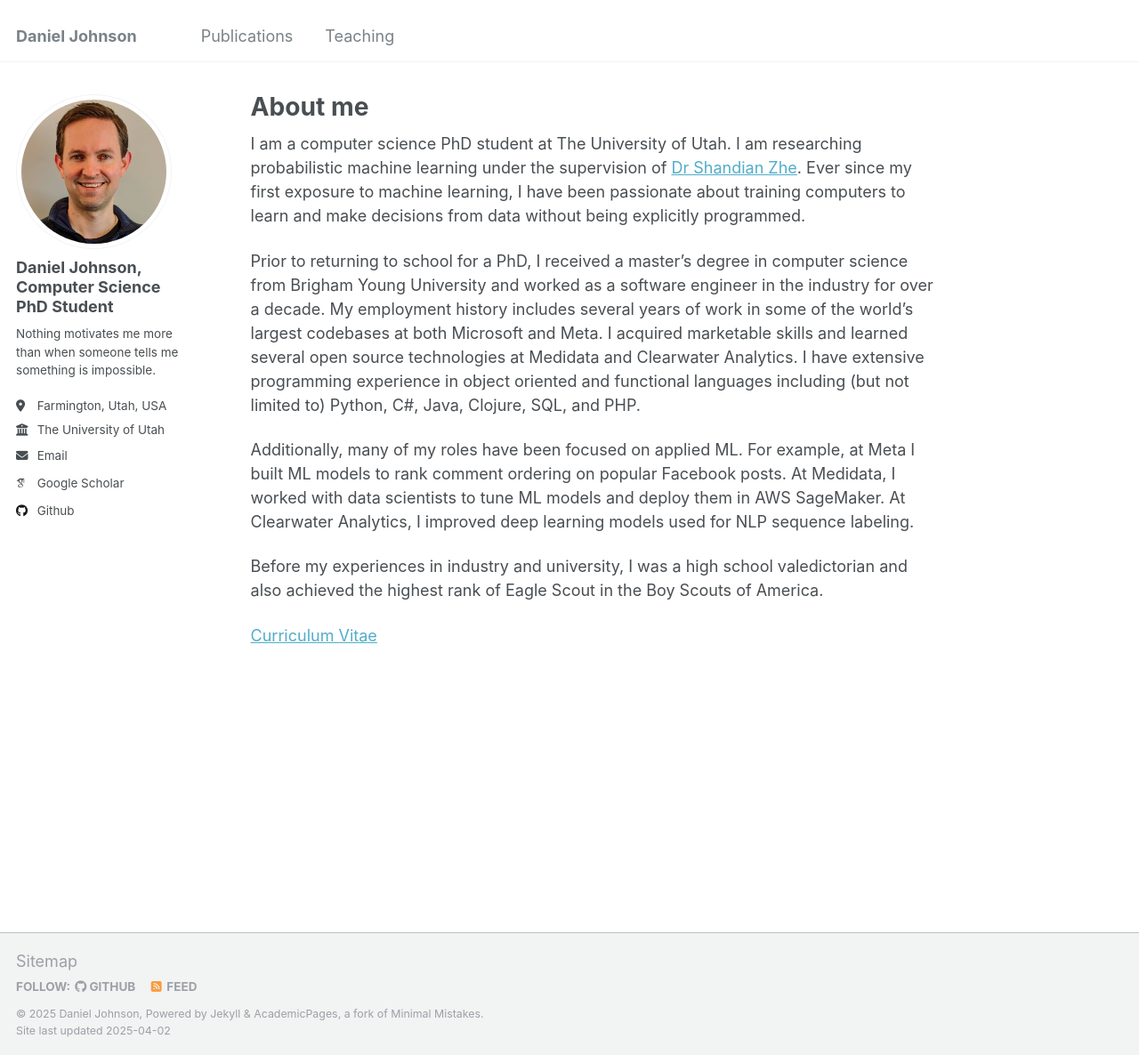
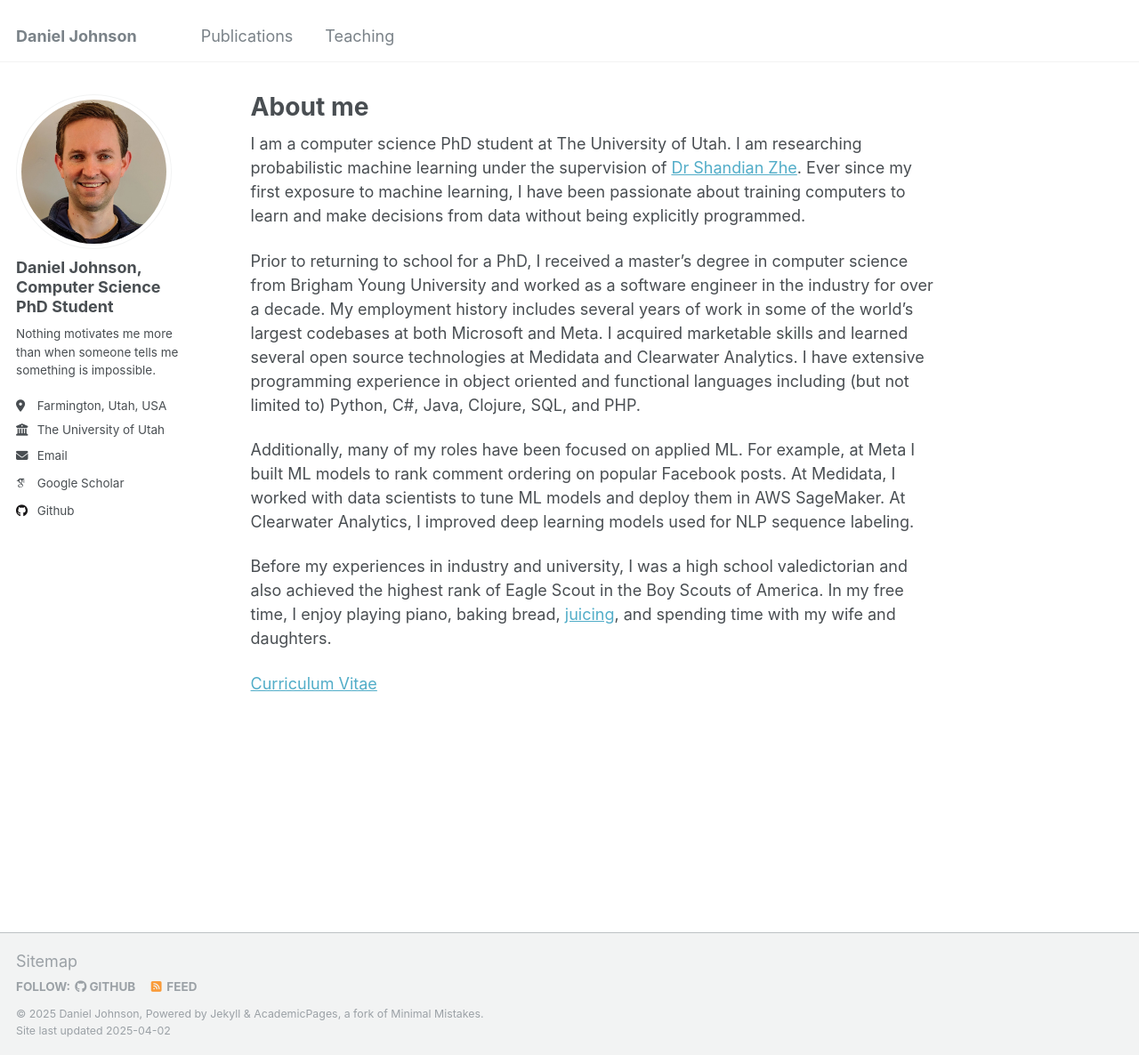
Before and after one commit to danj1000/danj1000.github.io, a Jekyll site: the page built from _pages/about.md, in a window 1280 px wide and 1186 px high. Shown: the whole window at 89% size. Built offline with Jekyll 4.4.1, drawn with Linux system fonts in a browser that asks for light colours; some web fonts are replaced.

Commit message:
Update about.md

```diff
--- a/_pages/about.md
+++ b/_pages/about.md
@@ -13,7 +13,7 @@ Prior to returning to school for a PhD, I received a master's degree in computer
 
 Additionally, many of my roles have been focused on applied ML. For example, at Meta I built ML models to rank comment ordering on popular Facebook posts. At Medidata, I worked with data scientists to tune ML models and deploy them in AWS SageMaker. At Clearwater Analytics, I improved deep learning models used for NLP sequence labeling.
 
-Before my experiences in industry and university, I was a high school valedictorian and also achieved the highest rank of Eagle Scout in the Boy Scouts of America.
+Before my experiences in industry and university, I was a high school valedictorian and also achieved the highest rank of Eagle Scout in the Boy Scouts of America. In my free time, I enjoy playing piano, baking bread, [juicing](https://makeitvegan.com/nama-j2-juicer/), and spending time with my wife and daughters.
 
 [Curriculum Vitae](https://danj1000.github.io/Daniel_Johnson_CV.pdf)
 
```
